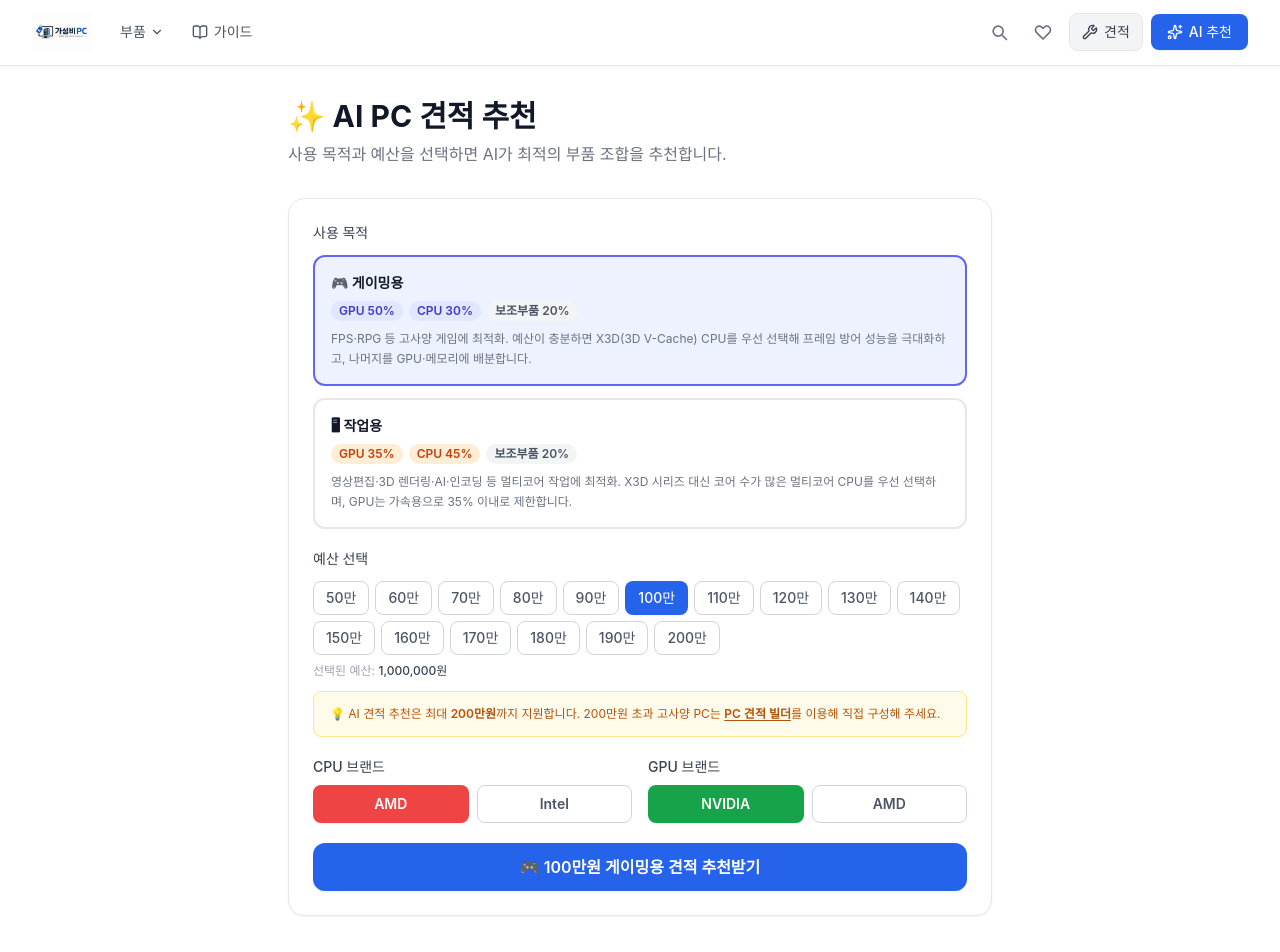
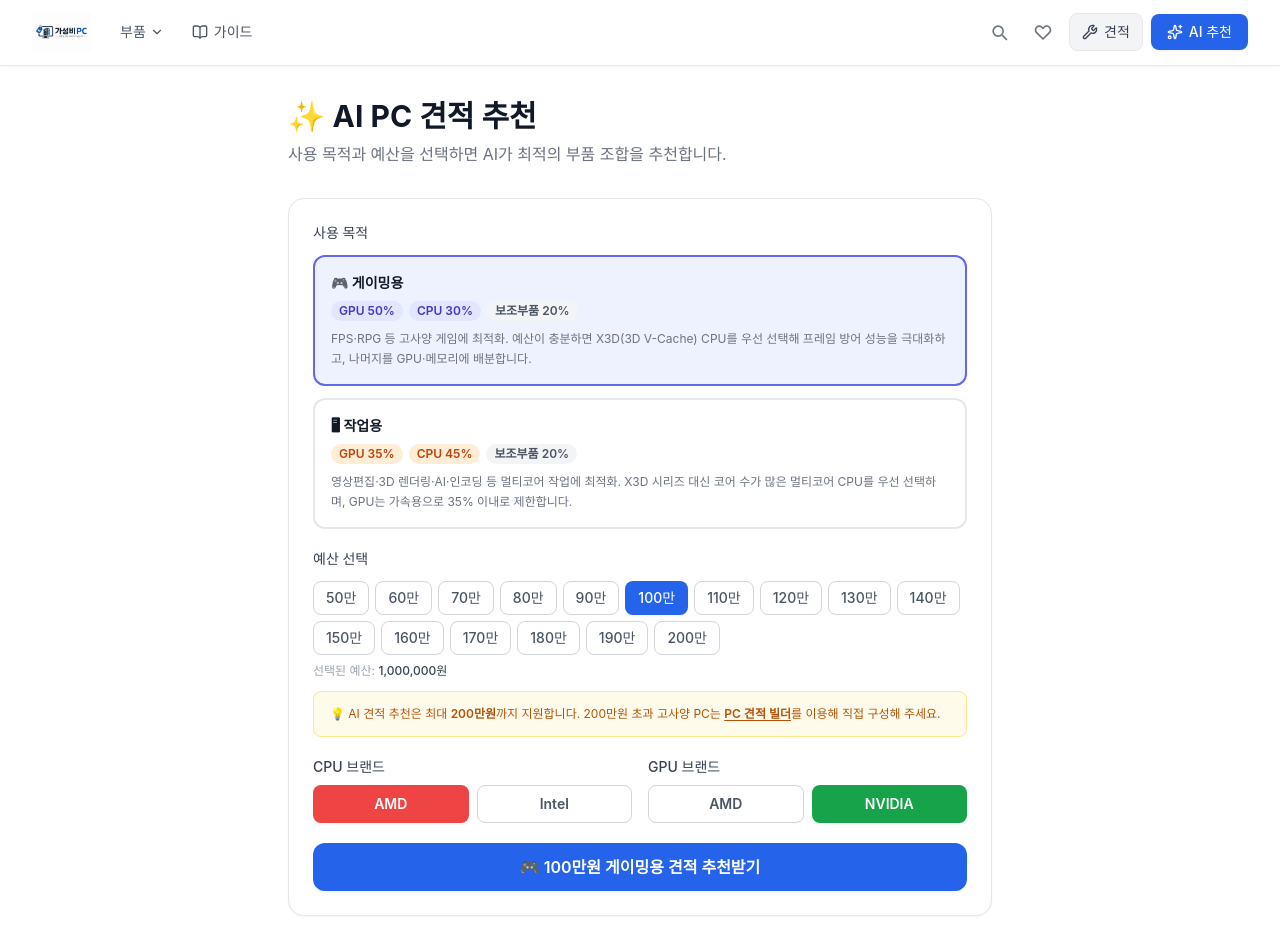
Before and after one commit to BeomJuGo/pc-site-backend, a React (Create React App) app in the folder frontend/: page /ai-recommend in a window 1280 px wide. Shown: the top 952 px of the page. Built offline with nearby package versions, Linux system fonts and the light colour scheme.

Commit message:
fix(1-3): GPU brand buttons — AMD always left (AMD, NVIDIA)
Co-Authored-By: Claude Sonnet 4.6 <noreply@anthropic.com>

```diff
--- a/frontend/src/pages/Recommend.js
+++ b/frontend/src/pages/Recommend.js
@@ -227,7 +227,7 @@ export default function Recommend() {
               )}
             </label>
             <div className="flex gap-2">
-              {[["nvidia", "NVIDIA"], ["amd", "AMD"]].map(([val, lbl]) => (
+              {[["amd", "AMD"], ["nvidia", "NVIDIA"]].map(([val, lbl]) => (
                 <button
                   key={val}
                   onClick={() => setGpuBrand(val)}
```
